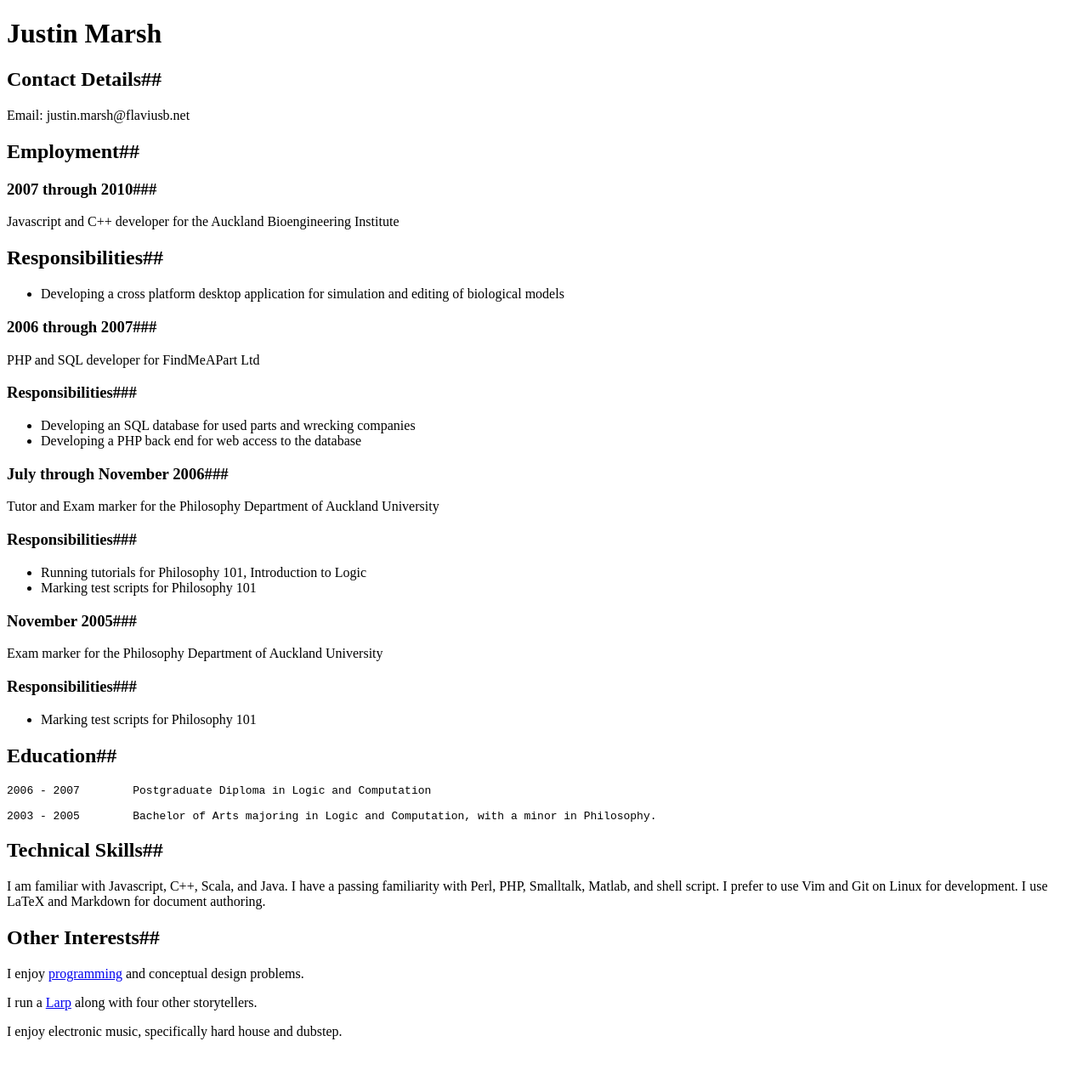
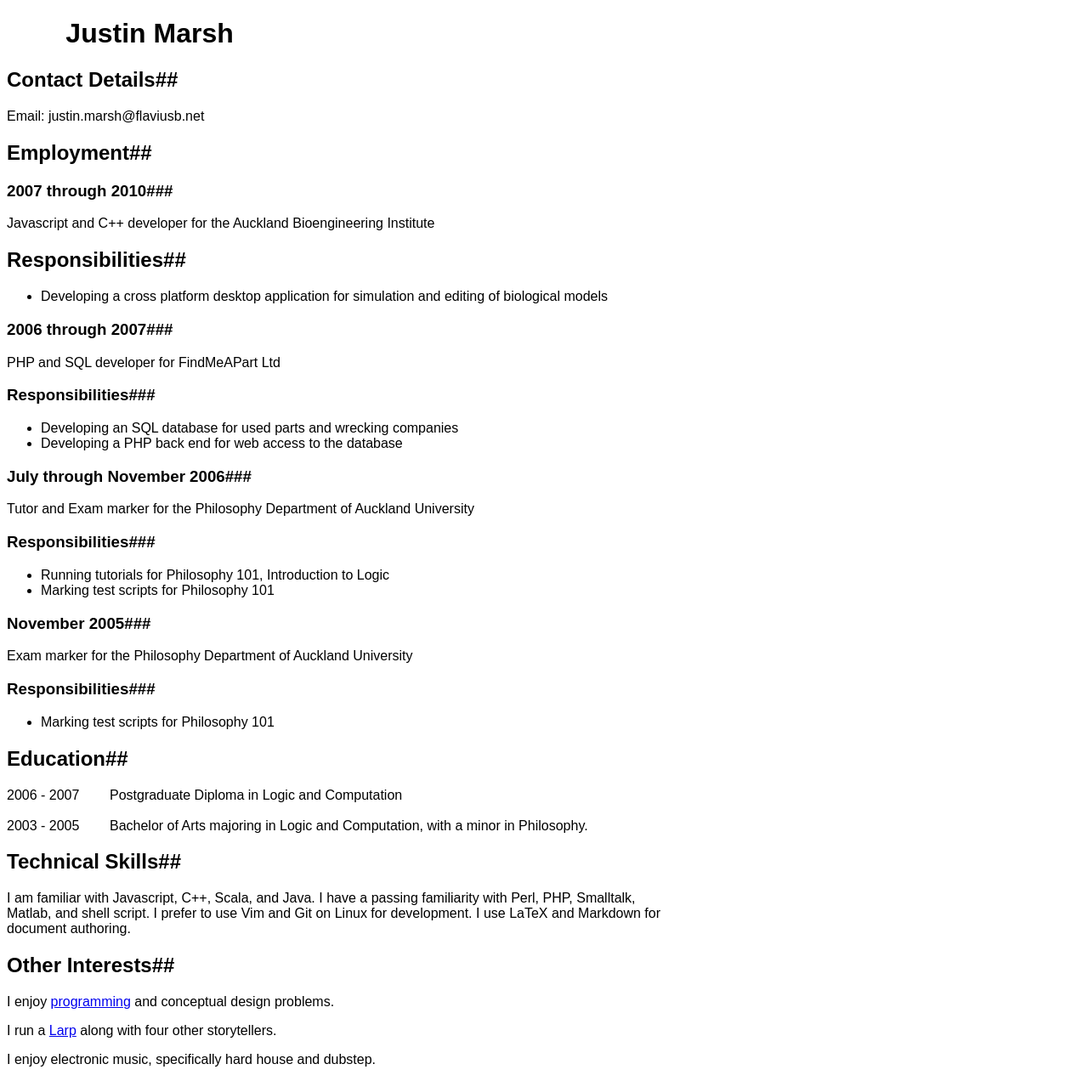
Before and after one commit to flaviusb/flaviusb.github.com, a Jekyll site: the page built from cv.md, in a window 1280 px wide. Shown: the whole page at 85% size. Built offline with Jekyll 4.4.1, drawn with Linux system fonts in a browser that asks for light colours; some web fonts are replaced; Markdown is read by kramdown in place of the engine named in the settings; before the commit the page ends 1239 px from its top, so only the background shows below that.

Commit message:
Actually find css.

```diff
--- a/_layouts/cv.html
+++ b/_layouts/cv.html
@@ -5,8 +5,8 @@
   <head>
     <title>{{ page.title }}</title>
     <link href='http://fonts.googleapis.com/css?family=Cantarell' rel='stylesheet' type='text/css'>
-    <link rel="stylesheet" type="text/css" href="flaviusb.net/style.css"/>
-    <link rel="stylesheet" type="text/css" href="flaviusb.net/cv.css"/>
+    <link rel="stylesheet" type="text/css" href="style.css"/>
+    <link rel="stylesheet" type="text/css" href="cv.css"/>
     <link rel="shortcut icon" href="/favicon.ico" type="image/x-icon">
     <link rel="icon" href="/favicon.ico" type="image/x-icon">
     <meta http-equiv="content-type" content="application/xhtml+xml; charset=utf-8" />
```
